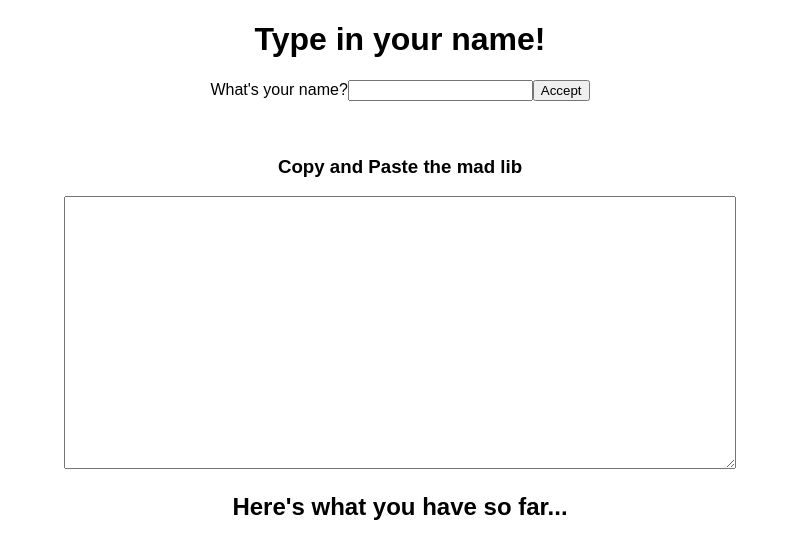
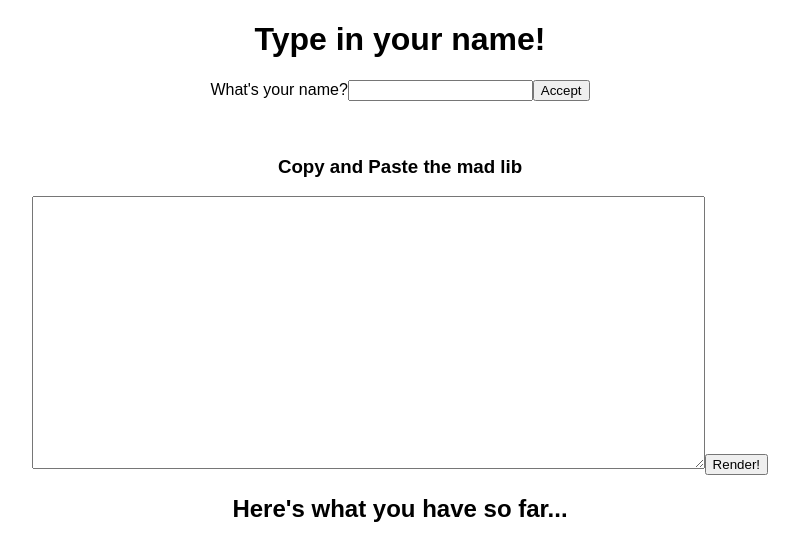
Before and after one commit to RJHendricks22/mad-libs-site, a React (Create React App) app: page / in a window 1280 px wide. Shown: the top 560 px of the page, without its empty margins (240-1039 px from the left). Built offline with nearby package versions, Linux system fonts and the light colour scheme.

Commit message:
add render button no function

```diff
--- a/src/App.js
+++ b/src/App.js
@@ -55,6 +55,7 @@ class App extends Component {
           <br/><br/>
           <h3>Copy and Paste the mad lib</h3>
           <textarea name="madlibinput" onChange={this.madLibChange}></textarea>
+          <button onClick={this.renderMadLib}>Render!</button>
           <h2>Here's what you have so far...</h2>
           <p>{this.state.madlib}</p>
         </form>
```
